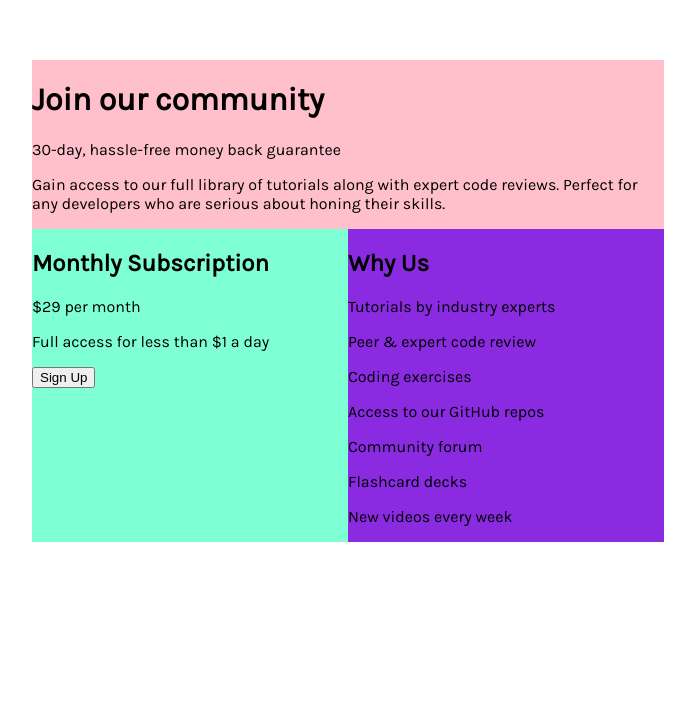
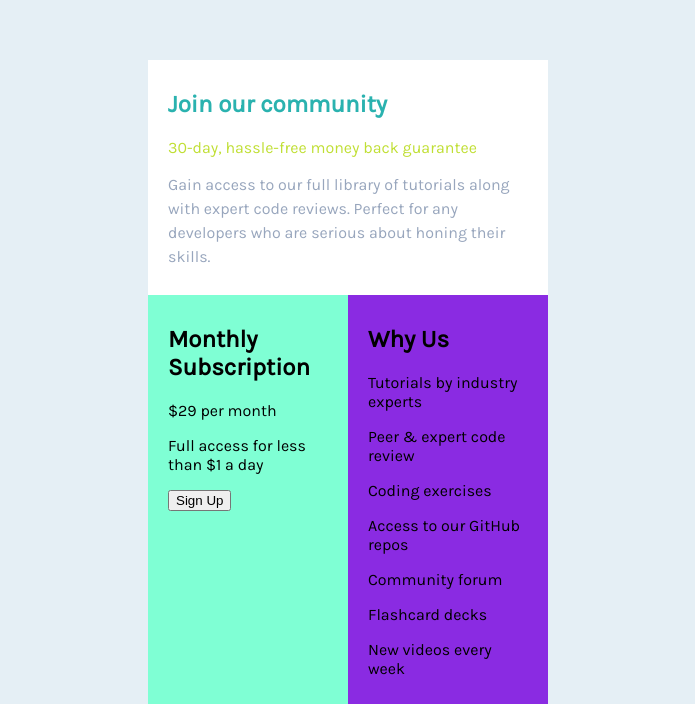
Before and after one commit to jcsmileyjr/Single-price-grid, a plain HTML site: page index.html in a window 1280 px wide. Shown: the part 148-852 px from the top of the page, without its empty margins (292-987 px from the left). Before the commit the page ends 816 px from the top, so only its background shows below. Drawn offline with Linux system fonts and the light colour scheme.

Commit message:
Feature: Style the Content section

```diff
--- a/index.html
+++ b/index.html
@@ -10,75 +10,17 @@
   <link href="https://fonts.googleapis.com/css2?family=Karla&display=swap" rel="stylesheet">
 
   <title>Frontend Mentor | Single Price Grid Component</title>
-
-  <!-- Feel free to remove these styles or customise in your own stylesheet 👍 -->
-  <style>
-    :root {
-      --Primary-Cyan: hsl(179, 62%, 43%);
-      --Primary-BrightYellow: hsl(71, 73%, 54%);
-      --Neutral-LightGray: hsl(204, 43%, 93%);
-      --Neutral-GrayishBlue: hsl(218, 22%, 67%);
-    }
-
-    body {
-      font-family: 'Karla', sans-serif;
-      font-size: 16px;
-      display: flex;
-      height: 100vh;
-    }
-
-    main {
-      display: grid;
-      grid-template-columns: 1fr;
-      grid-template-rows: repeat(3, 1fr);
-      grid-template-areas:
-      "content"
-      "CTA"
-      "about";
-      width: 100vw
-    }
-
-    .content {
-      grid-area: content;
-      background-color: pink;
-    }
-    .CTA {
-      grid-area: CTA;
-      background-color: aquamarine;
-    }
-    .about {
-      grid-area: about;
-      background-color: blueviolet;
-    }
-
-    @media only screen and (min-width: 600px) {
-      body {
-        justify-content: center;
-        align-items: center;
-      }
-
-      main {
-        height: 50%;
-        width: 50%;
-        grid-template-columns: 1fr 1fr;
-        grid-template-rows: repeat(2, 1fr);
-        grid-template-areas:
-        "content content"
-        "CTA about";
-      }
-    }
-
-  </style>
+  <link rel="stylesheet" type="text/css" href="styles.css" />
 </head>
 <body>
   <main>
-    <div class="content">
+    <section class="content">
       <h1>Join our community</h1>
       <p class="content__gurantee--style">30-day, hassle-free money back guarantee</p>
       <p class="content__info--style">Gain access to our full library of tutorials along with expert code reviews.
       Perfect for any developers who are serious about honing their skills.</p>
-    </div>
-    <div class="CTA">
+      </section>
+    <section class="CTA">
       <h2>Monthly Subscription</h2>
       <div class="CTA__subscription--container">
         <span class="CTA__dollar--style">&dollar;29</span>
@@ -86,8 +28,8 @@
       </div>
       <p class="CTA__content--style">Full access for less than &dollar;1 a day</p>
       <button class="CTA__button--style" type="button" >Sign Up</button>
-    </div>
-    <div class="about">
+    </section>
+    <section class="about">
       <h2>Why Us</h2>
       <p>Tutorials by industry experts</p>
       <p>Peer &amp; expert code review</p>
@@ -96,7 +38,7 @@
       <p>Community forum</p>
       <p>Flashcard decks</p>
       <p> New videos every week</p>
-    </div>
+    </section>
   </main>
 </body>
 </html>
--- /dev/null
+++ b/styles.css
@@ -0,0 +1,74 @@
+:root {
+    --Primary-Cyan: hsl(179, 62%, 43%);
+    --Primary-BrightYellow: hsl(71, 73%, 54%);
+    --Neutral-LightGray: hsl(204, 43%, 93%);
+    --Neutral-GrayishBlue: hsl(218, 22%, 67%);
+  }
+
+  body {
+    font-family: 'Karla', sans-serif;
+    font-size: 16px;
+    display: flex;
+    height: 100vh;
+    background-color: var(--Neutral-LightGray);
+  }
+
+  main {
+    display: grid;
+    grid-template-columns: 1fr;
+    grid-template-rows: auto auto 1fr;
+    grid-template-areas:
+    "content"
+    "CTA"
+    "about";
+    max-width: 400px;
+    margin: auto;
+  }
+
+  .content {
+    grid-area: content;
+    background-color: white;
+  }
+  .CTA {
+    grid-area: CTA;
+    background-color: aquamarine;
+  }
+  .about {
+    grid-area: about;
+    background-color: blueviolet;
+  }
+
+  section {
+      padding: 10px 20px;
+  }
+
+
+  h1 {
+      color:hsl(179, 62%, 43%);
+  }
+
+  .content__gurantee--style {
+      color: var(--Primary-BrightYellow);
+  }
+
+  .content__info--style {
+      line-height: 1.5em;
+      color: var(--Neutral-GrayishBlue);
+  }
+
+  @media only screen and (min-width: 600px) {
+    body {
+      justify-content: center;
+      align-items: center;
+    }
+
+    main {
+      height: 50%;
+      width: 50%;
+      grid-template-columns: 1fr 1fr;
+      grid-template-rows: repeat(2, 1fr);
+      grid-template-areas:
+      "content content"
+      "CTA about";
+    }
+  }
```
